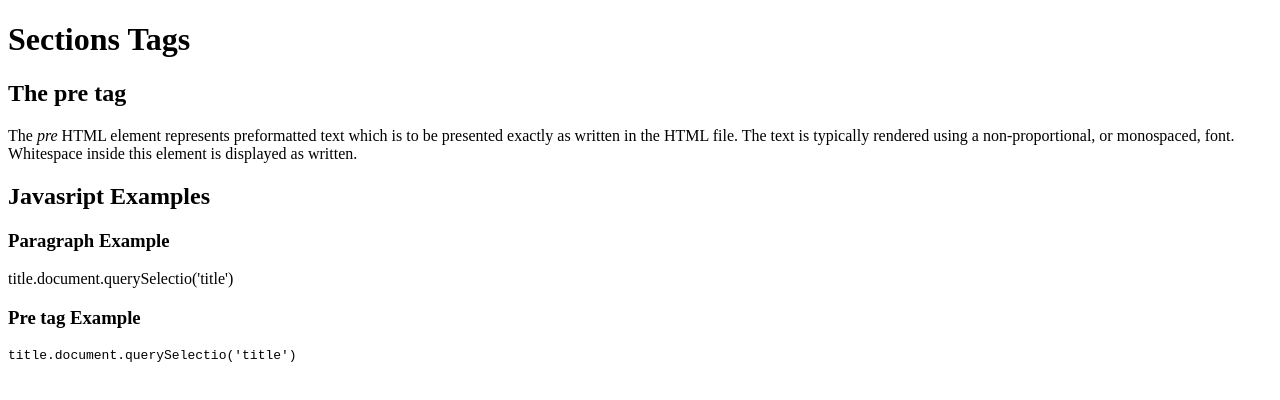
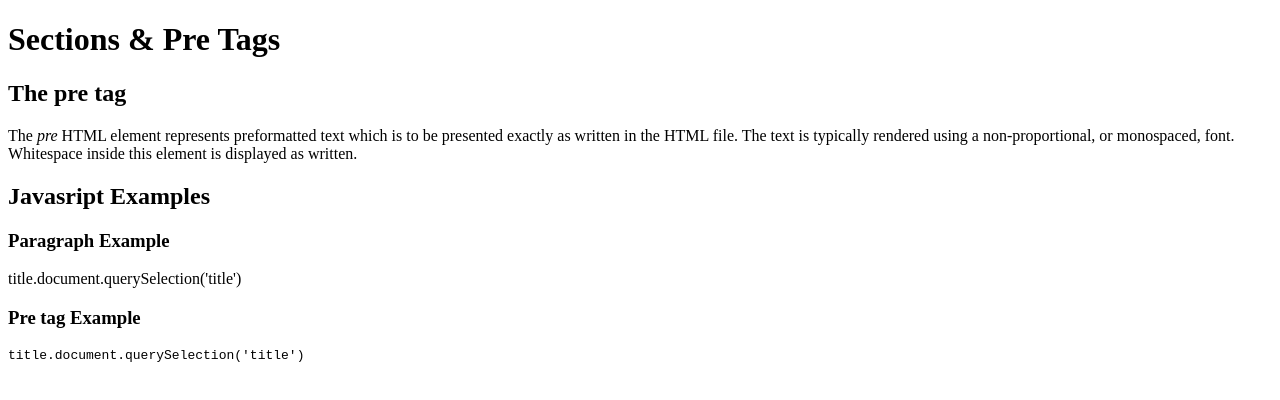
Before and after one commit to jordan2juice/HTML-Preformatted-Text, a plain HTML site: page index.html in a window 1280 px wide. Drawn offline with Linux system fonts and the light colour scheme.

```diff
--- a/index.html
+++ b/index.html
@@ -7,7 +7,7 @@
 </head>
 <body>
     <main>
-        <h1>Sections Tags</h1>
+        <h1>Sections & Pre Tags</h1>
         <section>
             <h2>The pre tag</h2>
             <p>The <em>pre</em> HTML element represents preformatted text which is to be presented exactly as written in the HTML file. The text is typically rendered using a non-proportional, or monospaced, font. Whitespace inside this element is displayed as written.</p>
@@ -15,9 +15,9 @@
         <section>
             <h2>Javasript Examples</h2>
             <h3>Paragraph Example</h3>
-            <p>title.document.querySelectio('title')</p>
+            <p>title.document.querySelection('title')</p>
             <h3>Pre tag Example</h3>
-            <pre>title.document.querySelectio('title')</pre>
+            <pre>title.document.querySelection('title')</pre>
         </section>
     </main>
 </body>
```
